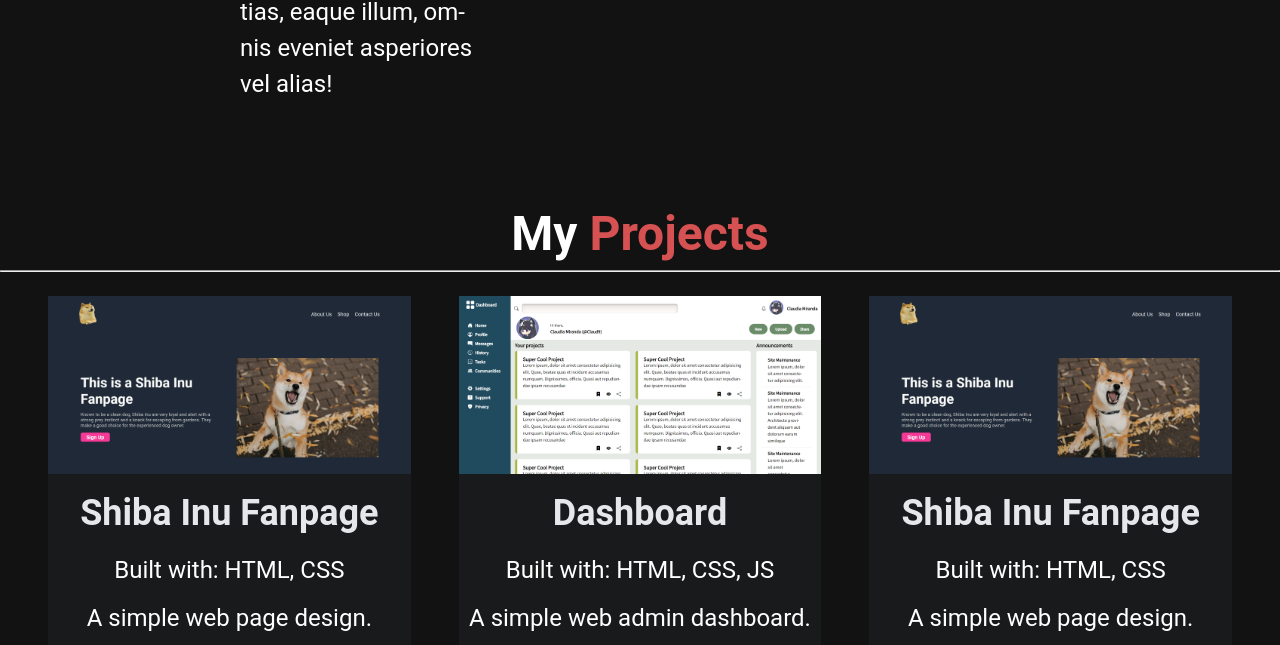
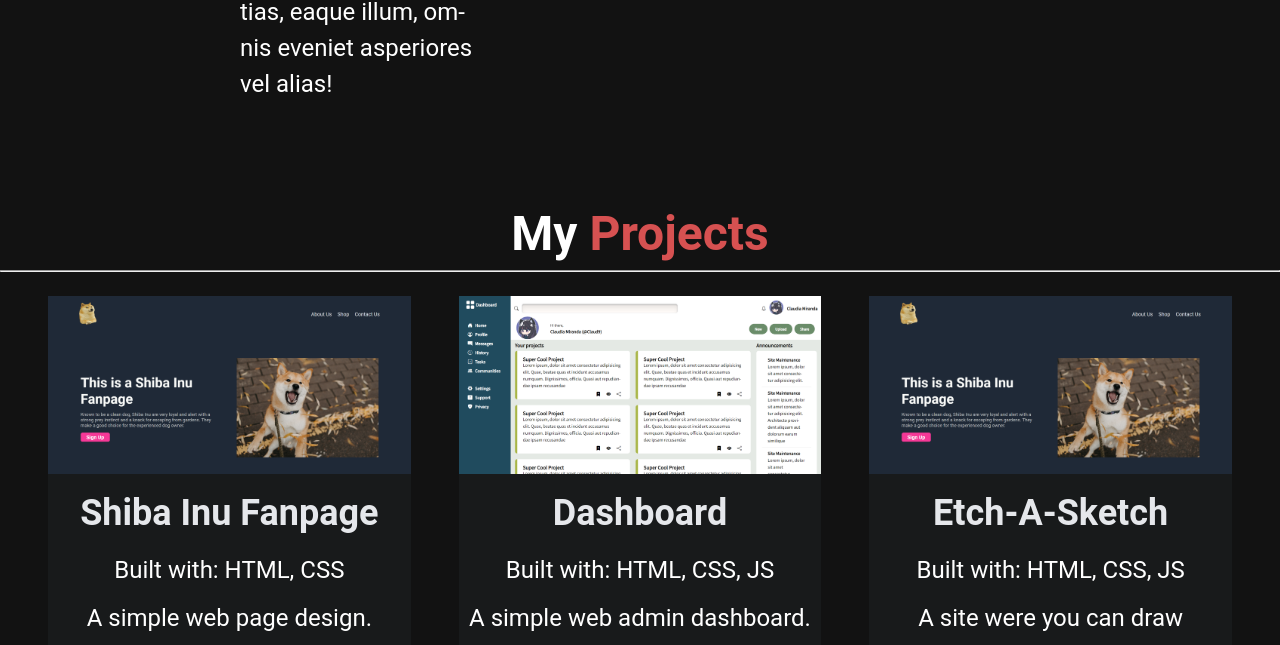
Before and after one commit to clauh9/Portfolio, a website: page index.html in a window 1280 px wide. Shown: the part 1797-2442 px from the top of the page. Drawn offline with nearby package versions, Linux system fonts and the light colour scheme.

Commit message:
new project

```diff
--- a/index.html
+++ b/index.html
@@ -183,16 +183,16 @@
 						alt="landing page"
 						loading="lazy"
 					/>
-					<a href="https://clauh9.github.io/Project-Landing-Page/"
-						><h2>Shiba Inu Fanpage</h2></a
+					<a href="https://clauh9.github.io/Etch-A-Sketch/"
+						><h2>Etch-A-Sketch</h2></a
 					>
-					<p>Built with: HTML, CSS</p>
-					<p>A simple web page design.</p>
+					<p>Built with: HTML, CSS, JS</p>
+					<p>A site were you can draw</p>
 					<div class="icons">
-						<a href="https://clauh9.github.io/Project-Landing-Page/"
+						<a href="https://clauh9.github.io/Etch-A-Sketch/"
 							>Live <span class="material-symbols-outlined"> computer </span></a
 						>
-						<a href="https://github.com/clauh9/Project-Landing-Page"
+						<a href="https://github.com/clauh9/Etch-A-Sketch"
 							>Code <i class="devicon-github-original"></i>
 						</a>
 					</div>
```
